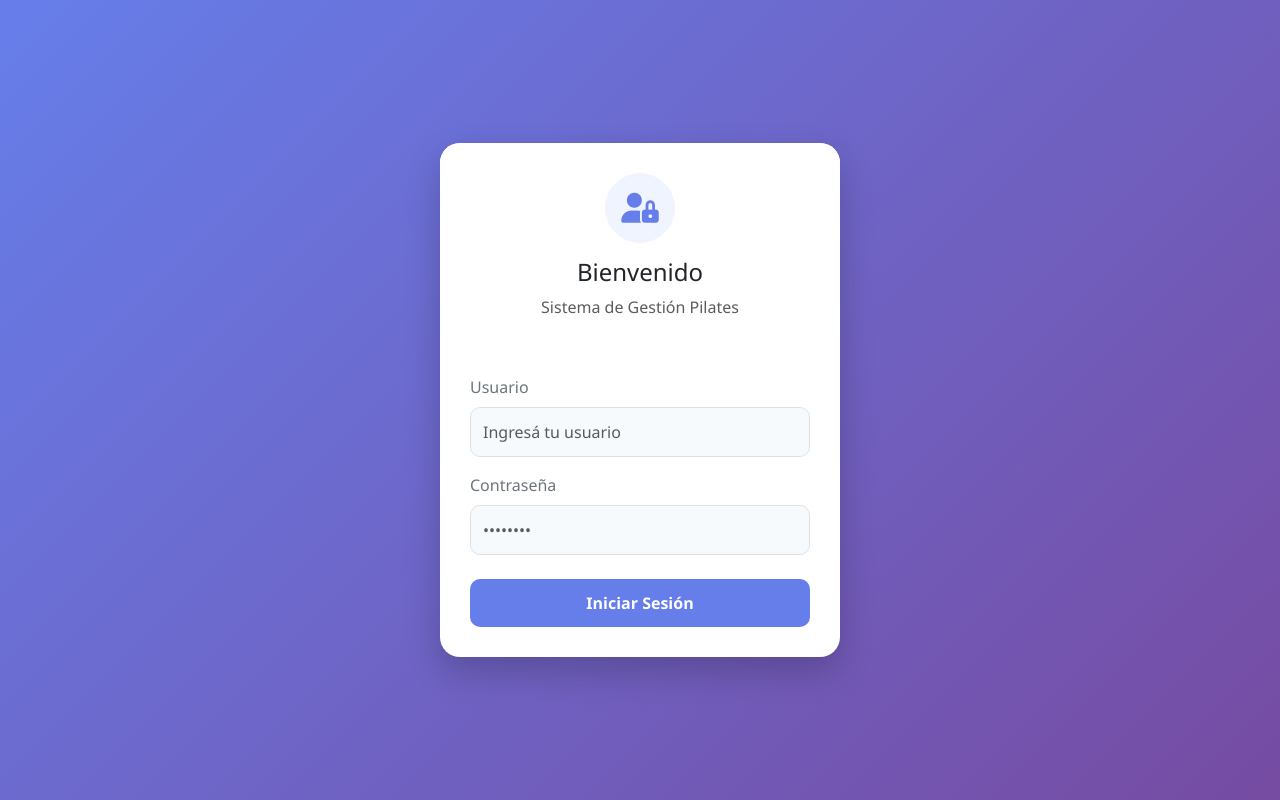
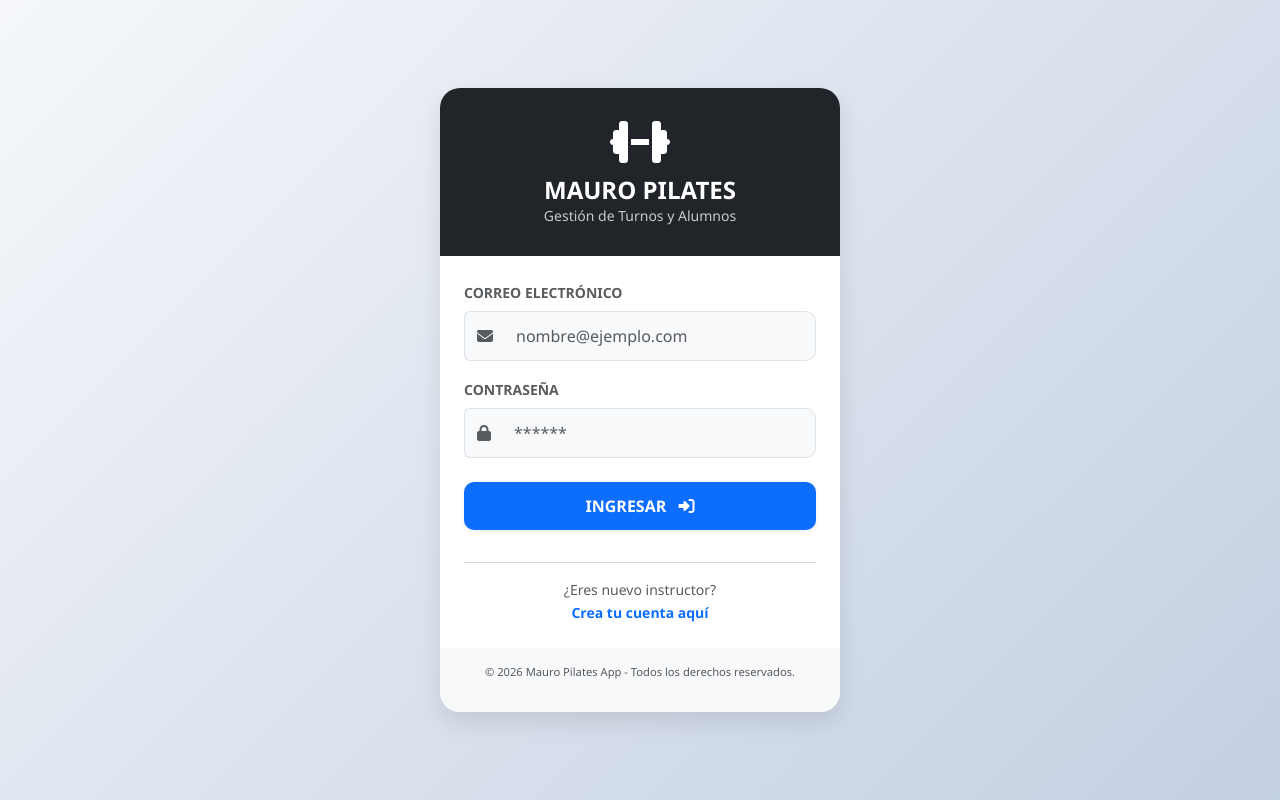
Before and after one commit to Pastormerlo/pilates-sistema, a Flask app: page /login in a window 1280 px wide. Run offline with Flask 3, Linux system fonts and the light colour scheme; some libraries are stand-ins or nearby versions.

Commit message:
Add files via upload

```diff
--- a/templates/login.html
+++ b/templates/login.html
@@ -3,83 +3,111 @@
 <head>
     <meta charset="UTF-8">
     <meta name="viewport" content="width=device-width, initial-scale=1.0">
-    <title>Acceso - Pilates Mauro</title>
+    <title>Login - Mauro Pilates App</title>
     <link href="https://cdn.jsdelivr.net/npm/bootstrap@5.3.0/dist/css/bootstrap.min.css" rel="stylesheet">
-    <link rel="stylesheet" href="https://cdnjs.cloudflare.com/ajax/libs/font-awesome/6.0.0/css/all.min.css">
+    <link rel="stylesheet" href="https://cdnjs.cloudflare.com/ajax/libs/font-awesome/6.4.0/css/all.min.css">
     <style>
         body {
-            background: linear-gradient(135deg, #667eea 0%, #764ba2 100%);
+            background: linear-gradient(135deg, #f5f7fa 0%, #c3cfe2 100%);
             height: 100vh;
             display: flex;
             align-items: center;
             justify-content: center;
-            font-family: 'Segoe UI', sans-serif;
+            font-family: 'Segoe UI', Tahoma, Geneva, Verdana, sans-serif;
         }
-        .card {
+        .login-card {
+            width: 100%;
+            max-width: 400px;
             border: none;
             border-radius: 20px;
-            box-shadow: 0 15px 35px rgba(0,0,0,0.2);
+            box-shadow: 0 10px 25px rgba(0,0,0,0.1);
             overflow: hidden;
-            width: 100%;
-            max-width: 400px;
         }
-        .card-header {
-            background: white;
-            border-bottom: none;
-            padding: 30px 20px 10px;
+        .login-header {
+            background: #212529;
+            color: white;
+            padding: 30px;
             text-align: center;
         }
-        .card-body { padding: 30px; }
-        .btn-primary {
-            background: #667eea;
+        .login-header i {
+            font-size: 3rem;
+            margin-bottom: 10px;
+        }
+        .btn-login {
+            background: #0d6efd;
             border: none;
             padding: 12px;
+            font-weight: bold;
             border-radius: 10px;
-            font-weight: 600;
+            transition: transform 0.2s;
         }
-        .btn-primary:hover { background: #5a67d8; }
+        .btn-login:hover {
+            background: #0b5ed7;
+            transform: translateY(-2px);
+        }
         .form-control {
             border-radius: 10px;
             padding: 12px;
-            background: #f7fafc;
+            border: 1px solid #dee2e6;
         }
-        .icon-circle {
-            width: 70px;
-            height: 70px;
-            background: #f0f4ff;
-            border-radius: 50%;
-            display: flex;
-            align-items: center;
-            justify-content: center;
-            margin: 0 auto 15px;
-            color: #667eea;
-            font-size: 30px;
+        .form-control:focus {
+            box-shadow: 0 0 0 0.25rem rgba(13, 110, 253, 0.15);
+        }
+        .register-link {
+            color: #0d6efd;
+            text-decoration: none;
+            font-weight: 600;
+        }
+        .register-link:hover {
+            text-decoration: underline;
         }
     </style>
 </head>
 <body>
-    <div class="card">
-        <div class="card-header">
-            <div class="icon-circle"><i class="fas fa-user-lock"></i></div>
-            <h4>Bienvenido</h4>
-            <p class="text-muted">Sistema de Gestión Pilates</p>
+
+    <div class="login-card bg-white">
+        <div class="login-header">
+            <i class="fas fa-dumbbell"></i>
+            <h4 class="fw-bold mb-0">MAURO PILATES</h4>
+            <p class="small opacity-75 mb-0">Gestión de Turnos y Alumnos</p>
         </div>
-        <div class="card-body">
-            {% if error %}
-            <div class="alert alert-danger p-2 text-center" style="font-size: 0.9rem;">{{ error }}</div>
-            {% endif %}
-            <form method="POST">
+
+        <div class="card-body p-4">
+            <form action="/login" method="POST">
                 <div class="mb-3">
-                    <label class="form-label text-secondary">Usuario</label>
-                    <input type="text" name="username" class="form-control" placeholder="Ingresá tu usuario" required>
+                    <label class="form-label small fw-bold text-muted">CORREO ELECTRÓNICO</label>
+                    <div class="input-group">
+                        <span class="input-group-text bg-light border-end-0"><i class="fas fa-envelope text-muted"></i></span>
+                        <input type="email" name="email" class="form-control bg-light border-start-0" placeholder="nombre@ejemplo.com" required>
+                    </div>
                 </div>
+
                 <div class="mb-4">
-                    <label class="form-label text-secondary">Contraseña</label>
-                    <input type="password" name="password" class="form-control" placeholder="••••••••" required>
+                    <label class="form-label small fw-bold text-muted">CONTRASEÑA</label>
+                    <div class="input-group">
+                        <span class="input-group-text bg-light border-end-0"><i class="fas fa-lock text-muted"></i></span>
+                        <input type="password" name="password" class="form-control bg-light border-start-0" placeholder="******" required>
+                    </div>
                 </div>
-                <button type="submit" class="btn btn-primary w-100">Iniciar Sesión</button>
+
+                <button type="submit" class="btn btn-primary btn-login w-100 mb-3 shadow-sm">
+                    INGRESAR <i class="fas fa-sign-in-alt ms-2"></i>
+                </button>
+
+                <hr class="text-muted opacity-25">
+
+                <div class="text-center">
+                    <p class="small text-muted mb-0">¿Eres nuevo instructor?</p>
+                    <a href="/registro" class="register-link small">Crea tu cuenta aquí</a>
+                </div>
             </form>
         </div>
+
+        <div class="card-footer bg-light border-0 py-3 text-center">
+            <p class="text-muted" style="font-size: 0.7rem;">&copy; 2026 Mauro Pilates App - Todos los derechos reservados.</p>
+        </div>
     </div>
+
+    <script src="https://cdn.jsdelivr.net/npm/bootstrap@5.3.0/dist/js/bootstrap.bundle.min.js"></script>
 </body>
 </html>
```
Also changed, not shown: templates/registro.html (added, +38 -0 lines).
